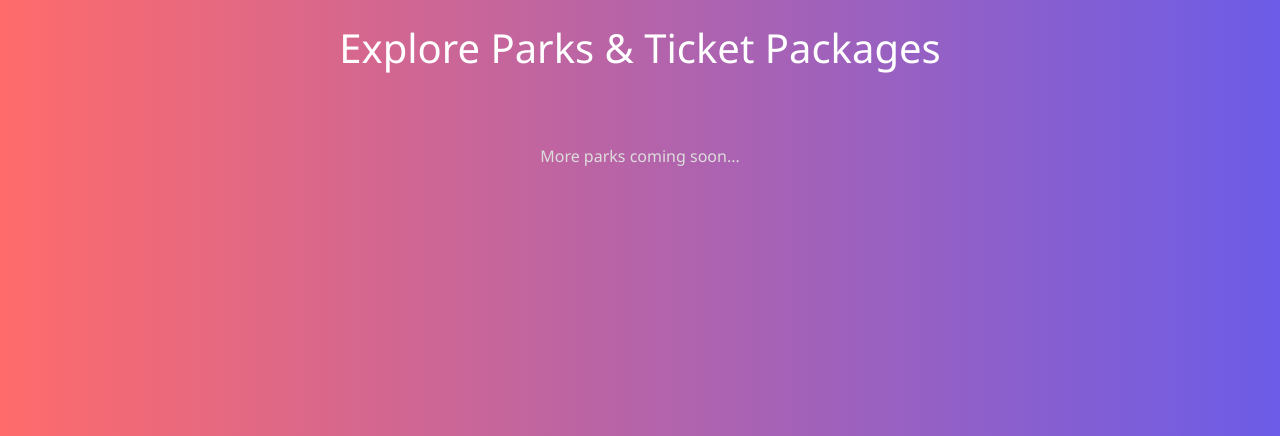
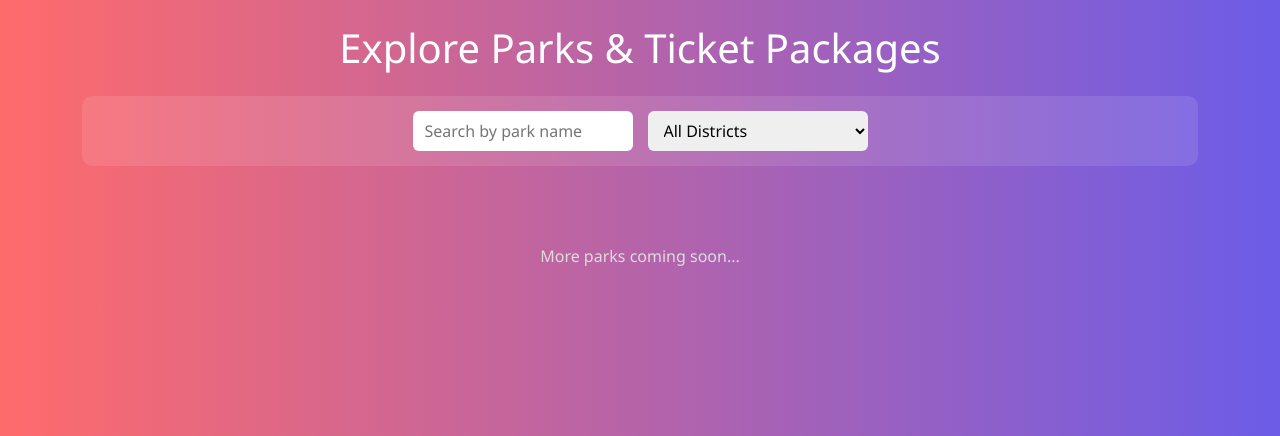
Before and after one commit to Muhtasim-Masum-Hasnayen/Ticket_Management_System, a PHP site: page /u_parks.php in a window 1280 px wide. Shown: the top 436 px of the page. Run offline with PHP 8.4, Linux system fonts and the light colour scheme; data that the repository does not hold is empty.

Commit message:
5th Commit

```diff
--- a/u_parks.php
+++ b/u_parks.php
@@ -9,8 +9,8 @@ $parks = $stmt->fetchAll();
 <!DOCTYPE html>
 <html lang="en">
 <head>
-  <meta charset="UTF-8">
-  <meta name="viewport" content="width=device-width, initial-scale=1">
+  <meta charset="UTF-8" />
+  <meta name="viewport" content="width=device-width, initial-scale=1" />
   <title>Parks - SmartTicket</title>
   <link href="https://cdn.jsdelivr.net/npm/bootstrap@5.3.0/dist/css/bootstrap.min.css" rel="stylesheet">
   <link href="https://cdn.jsdelivr.net/npm/bootstrap-icons@1.10.5/font/bootstrap-icons.css" rel="stylesheet">
@@ -31,6 +31,7 @@ $parks = $stmt->fetchAll();
       display: flex;
       flex-direction: column;
       justify-content: space-between;
+      margin-bottom: 30px;
     }
     .park-card:hover {
       transform: scale(1.02);
@@ -58,33 +59,66 @@ $parks = $stmt->fetchAll();
     .text-muted-light {
       color: #ddd;
     }
-    @media (max-width:768px) {
-      .park-card { margin-bottom: 30px; }
+    .filter-section {
+      background: rgba(255,255,255,0.1);
+      padding: 15px;
+      border-radius: 10px;
+      margin-bottom: 30px;
+      display: flex;
+      flex-wrap: wrap;
+      gap: 15px;
+      justify-content: center;
+    }
+    .filter-section input, .filter-section select {
+      padding: 8px 12px;
+      border-radius: 6px;
+      border: none;
+      width: 220px;
     }
   </style>
 </head>
 <body>
   <div class="container py-4">
     <h1 class="text-center mb-4">Explore Parks & Ticket Packages</h1>
-    <div class="row justify-content-center">
-      <?php foreach ($parks as $park):
+
+    <!-- Filter Section -->
+    <div class="filter-section">
+      <input type="text" id="searchInput" onkeyup="filterParks()" placeholder="Search by park name">
+      <select id="locationFilter" onchange="filterParks()">
+        <option value="">All Districts</option>
+        <?php
+        $districts = ["Bagerhat", "Bandarban", "Barguna", "Barisal", "Bhola", "Bogra", "Brahmanbaria", "Chandpur", "Chapai Nawabganj", "Chattogram", "Chuadanga", "Comilla", "Cox's Bazar", "Dhaka", "Dinajpur", "Faridpur", "Feni", "Gaibandha", "Gazipur", "Gopalganj", "Habiganj", "Jamalpur", "Jashore", "Jhalokathi", "Jhenaidah", "Joypurhat", "Khagrachari", "Khulna", "Kishoreganj", "Kurigram", "Kushtia", "Lakshmipur", "Lalmonirhat", "Madaripur", "Magura", "Manikganj", "Meherpur", "Moulvibazar", "Munshiganj", "Mymensingh", "Naogaon", "Narail", "Narayanganj", "Narsingdi", "Natore", "Netrokona", "Nilphamari", "Noakhali", "Pabna", "Panchagarh", "Patuakhali", "Pirojpur", "Rajbari", "Rajshahi", "Rangamati", "Rangpur", "Satkhira", "Shariatpur", "Sherpur", "Sirajganj", "Sunamganj", "Sylhet", "Tangail", "Thakurgaon"];
+        foreach ($districts as $d) {
+          echo "<option value='$d'>$d</option>";
+        }
+        ?>
+      </select>
+    </div>
+
+    <div class="row justify-content-center" id="parkContainer">
+      <?php foreach ($parks as $index => $park):
         $id = $park['park_id'];
+        $name = htmlspecialchars($park['name']);
         $img = !empty($park['photo']) ? $park['photo'] : 'no-image.png';
+        $collapseId = "collapse" . $index;
       ?>
-        <div class="col-md-6 col-lg-4 d-flex justify-content-center">
+        <div class="col-md-6 col-lg-4 park-box" data-name="<?= strtolower($name) ?>" data-location="<?= strtolower($park['location']) ?>">
           <div class="park-card">
-            <img src="admin/<?= htmlspecialchars($img) ?>" alt="<?= htmlspecialchars($park['name']) ?>">
-            <h4 class="mt-2"><?= htmlspecialchars($park['name']) ?></h4>
+            <img src="admin/<?= htmlspecialchars($img) ?>" alt="<?= $name ?>">
+            <h4 class="mt-2"><?= $name ?></h4>
             <p class="text-muted-light"><?= htmlspecialchars($park['location']) ?></p>
             <small><?= nl2br(htmlspecialchars($park['description'])) ?></small>
 
             <button class="btn btn-gradient w-100 mt-3"
+                    type="button"
                     data-bs-toggle="collapse"
-                    data-bs-target="#packages<?= $id ?>">
+                    data-bs-target="#<?= $collapseId ?>"
+                    aria-expanded="false"
+                    aria-controls="<?= $collapseId ?>">
               View Packages
             </button>
 
-            <div class="collapse mt-3" id="packages<?= $id ?>">
+            <div class="collapse mt-3" id="<?= $collapseId ?>">
               <?php
                 $sections = [
                   'General'   => 'general',
@@ -99,35 +133,47 @@ $parks = $stmt->fetchAll();
                   if ($desc || $price || $tickets !== null):
               ?>
                 <div class="package-card">
-                  <h5><?= htmlspecialchars($title) ?></h5>
+                  <h5><?= $title ?></h5>
                   <?php if ($desc): ?>
                     <p><?= nl2br(htmlspecialchars($desc)) ?></p>
                   <?php endif; ?>
                   <?php if ($price !== null): ?>
-                    <p><strong>Price:</strong> ৳<?= htmlspecialchars(number_format($price, 2)) ?></p>
+                    <p><strong>Price:</strong> ৳<?= number_format($price, 2) ?></p>
                   <?php endif; ?>
                   <?php if ($tickets !== null): ?>
-                    <p><strong>Available Tickets:</strong> <?= htmlspecialchars($tickets) ?></p>
+                    <p><strong>Available Tickets:</strong> <?= $tickets ?></p>
                   <?php endif; ?>
                   <a href="book.php?park_id=<?= $id ?>&package=<?= urlencode($col) ?>"
                      class="btn btn-outline-light btn-sm">Book Now</a>
-                      <a href="buy.php?park_id=<?= $id ?>&package=<?= urlencode($col) ?>"
-                                          class="btn btn-outline-light btn-sm">Buy Now</a>
+                  <a href="buy.php?park_id=<?= $id ?>&package=<?= urlencode($col) ?>"
+                     class="btn btn-outline-light btn-sm">Buy Ticket</a>
                 </div>
-              <?php
-                  endif;
-                endforeach;
-              ?>
+              <?php endif; endforeach; ?>
             </div>
           </div>
         </div>
       <?php endforeach; ?>
     </div>
+
     <div class="text-center mt-5">
       <p class="text-muted-light">More parks coming soon...</p>
     </div>
   </div>
 
   <script src="https://cdn.jsdelivr.net/npm/bootstrap@5.3.0/dist/js/bootstrap.bundle.min.js"></script>
+  <script>
+    function filterParks() {
+      const search = document.getElementById('searchInput').value.toLowerCase();
+      const location = document.getElementById('locationFilter').value.toLowerCase();
+      const parks = document.querySelectorAll('.park-box');
+
+      parks.forEach(park => {
+        const name = park.getAttribute('data-name');
+        const loc = park.getAttribute('data-location');
+        const match = name.includes(search) && (location === '' || loc === location);
+        park.style.display = match ? 'block' : 'none';
+      });
+    }
+  </script>
 </body>
 </html>
```
